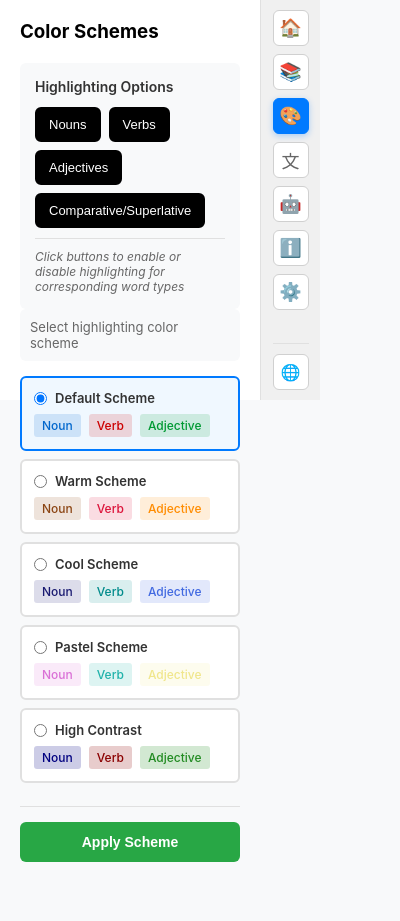
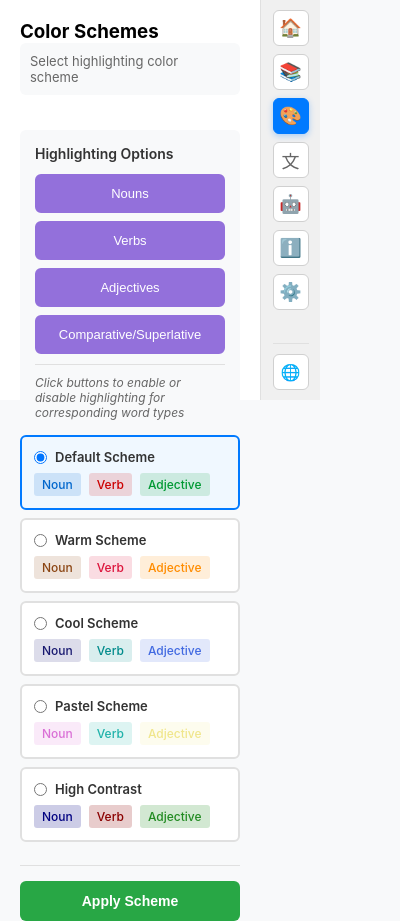
Before and after one commit to zuoguyoupan2023/ADHDGoFly-Plugin, a browser extension: page popup.html in a window 400 px wide. Both pictures are taken after a click on the button "Colors". Before the commit the page ends 862 px from the top, so only its background shows below. Drawn offline with Linux system fonts and the light colour scheme.

Commit message:
Revert "2"
This reverts commit 386f43581ab1a64121dfce4c376a28a459f36005.

```diff
--- a/popup.html
+++ b/popup.html
@@ -515,42 +515,40 @@
 
     .toggle-group {
       display: flex;
-      flex-wrap: wrap;
+      flex-direction: column;
       gap: 8px;
     }
 
     .toggle-button {
-      display: inline-flex;
+      display: flex;
       align-items: center;
       justify-content: center;
-      padding: 8px 12px;
+      padding: 10px 15px;
       border: 2px solid #d0d0d0;
       border-radius: 6px;
       background: white;
-      color: black;
+      color: #666;
       font-size: 13px;
       font-weight: 500;
       cursor: pointer;
       transition: all 0.2s ease;
       outline: none;
-      width: auto;
-      min-width: auto;
     }
 
     .toggle-button:hover {
-      border-color: #999;
+      border-color: #9370db;
       background: #f8f9fa;
     }
 
     .toggle-button.active {
-      background: black;
-      border-color: black;
+      background: #9370db;
+      border-color: #9370db;
       color: white;
     }
 
     .toggle-button.active:hover {
-      background: #333;
-      border-color: #333;
+      background: #7b5cb0;
+      border-color: #7b5cb0;
     }
 
     .toggle-description {
@@ -1557,6 +1555,10 @@
       </div>
 
       <div class="colors-content">
+        <div class="colors-info">
+          <p data-i18n="pages.colors.description">选择高亮颜色方案</p>
+        </div>
+
         <!-- 高亮开关控制 -->
         <div class="highlighting-toggles">
           <h4 data-i18n="pages.colors.toggles.title">高亮控制</h4>
@@ -1577,10 +1579,6 @@
           <div class="toggle-description">
             <p data-i18n="pages.colors.toggles.description">点击按钮可开启或关闭对应类型词汇的高亮显示</p>
           </div>
-        </div>
-
-        <div class="colors-info">
-          <p data-i18n="pages.colors.description">选择高亮颜色方案</p>
         </div>
 
         <div class="color-schemes">
```
